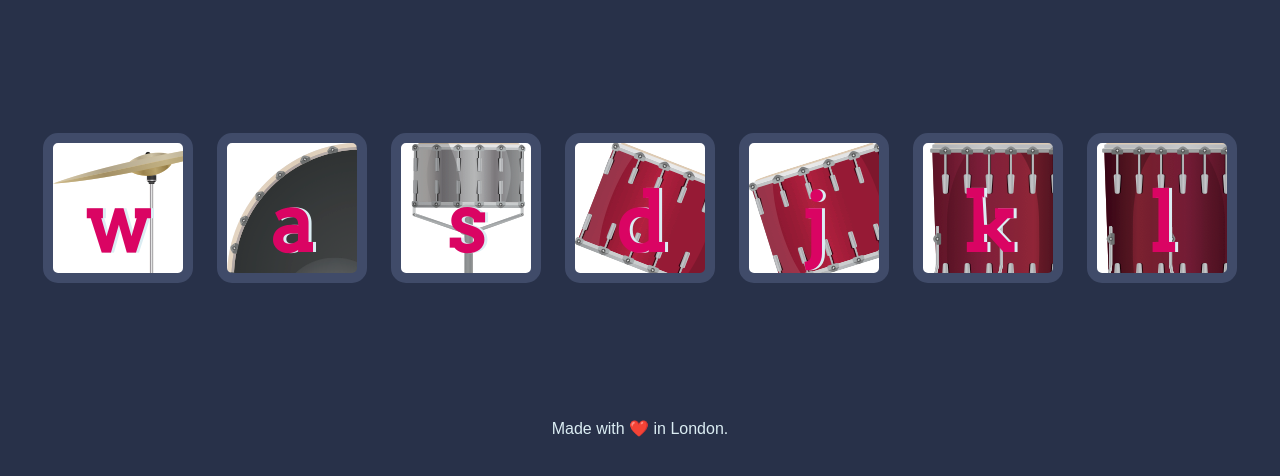
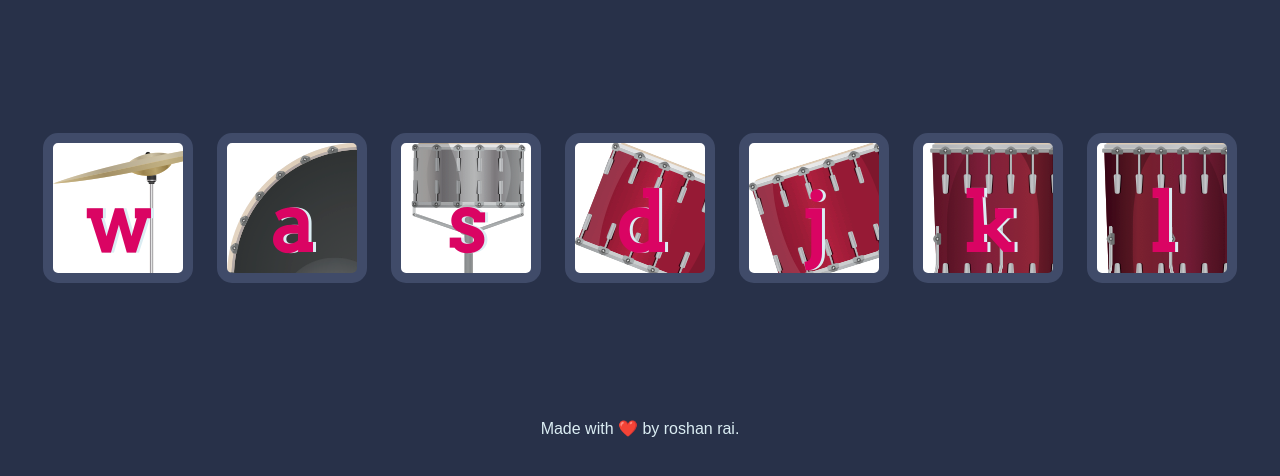
Before and after one commit to roshanraii/drumkit, a plain HTML site: page index.html in a window 1280 px wide. Shown: the part 156-632 px from the top of the page. Drawn offline with Linux system fonts and the light colour scheme.

Commit message:
minor changesg

```diff
--- a/index.html
+++ b/index.html
@@ -23,7 +23,7 @@
  <script src="index.js"></script>
 
   <footer>
-    Made with ❤️ in London.
+    Made with ❤️ by roshan rai.
   </footer>
 </body>
 
```
